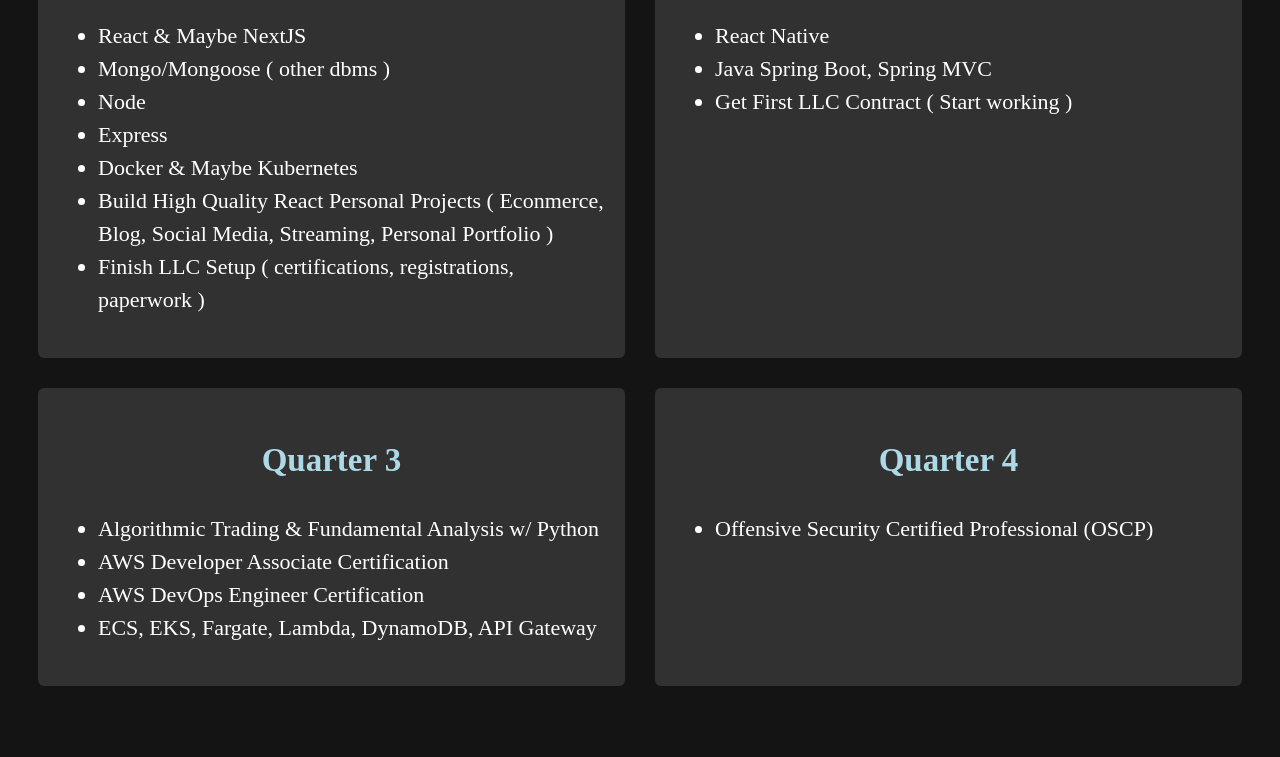
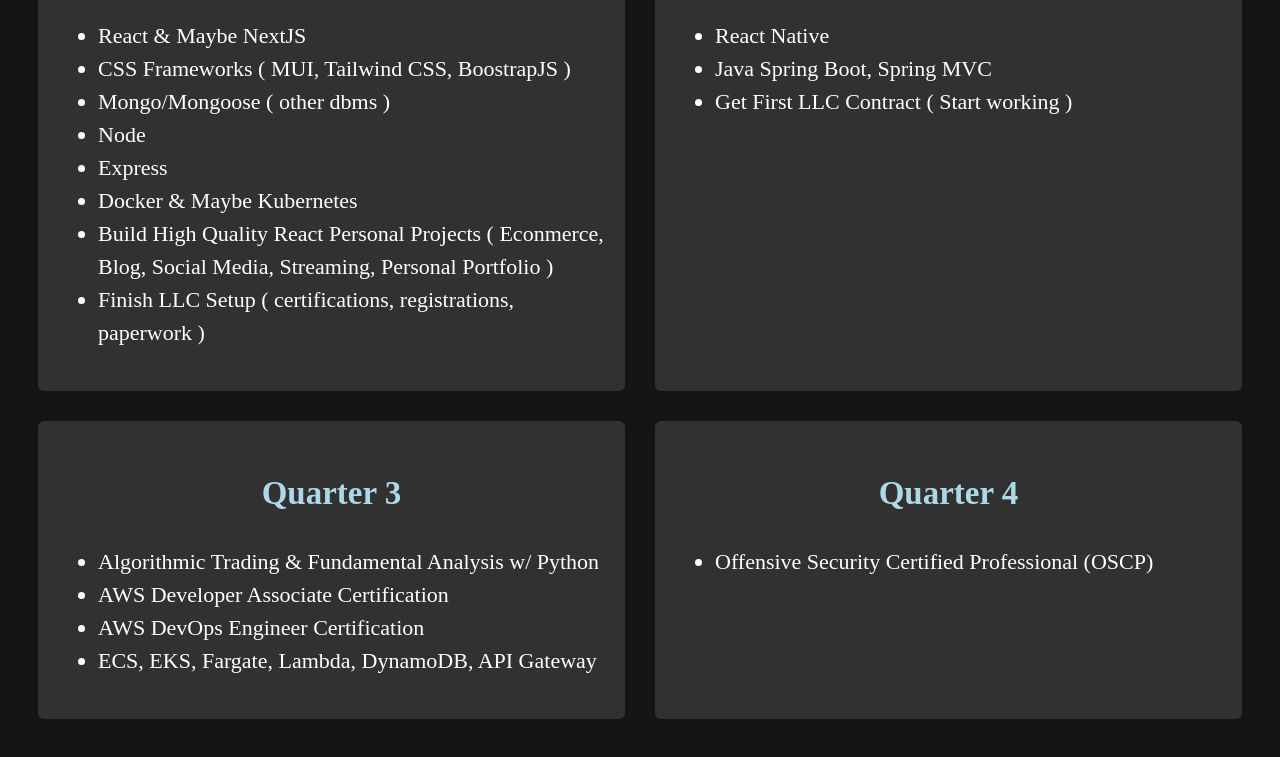
Before and after one commit to binaryballer33/unitOnePersonWebsite, a plain HTML site: page index.html in a window 1280 px wide. Shown: the part 358-1115 px from the top of the page. Before the commit the page ends 1082 px from the top, so only its background shows below. Drawn offline with Linux system fonts and the light colour scheme.

Commit message:
updated README.md and added new skill to learn

```diff
--- a/index.html
+++ b/index.html
@@ -26,6 +26,7 @@
             <h2>Quarter 1</h2>
             <ul>
                 <li>React & Maybe NextJS</li>
+                <li>CSS Frameworks ( MUI, Tailwind CSS, BoostrapJS )</li>
                 <li>Mongo/Mongoose ( other dbms )</li>
                 <li>Node</li>
                 <li>Express</li>
```
Also changed, not shown: 1 other file.
